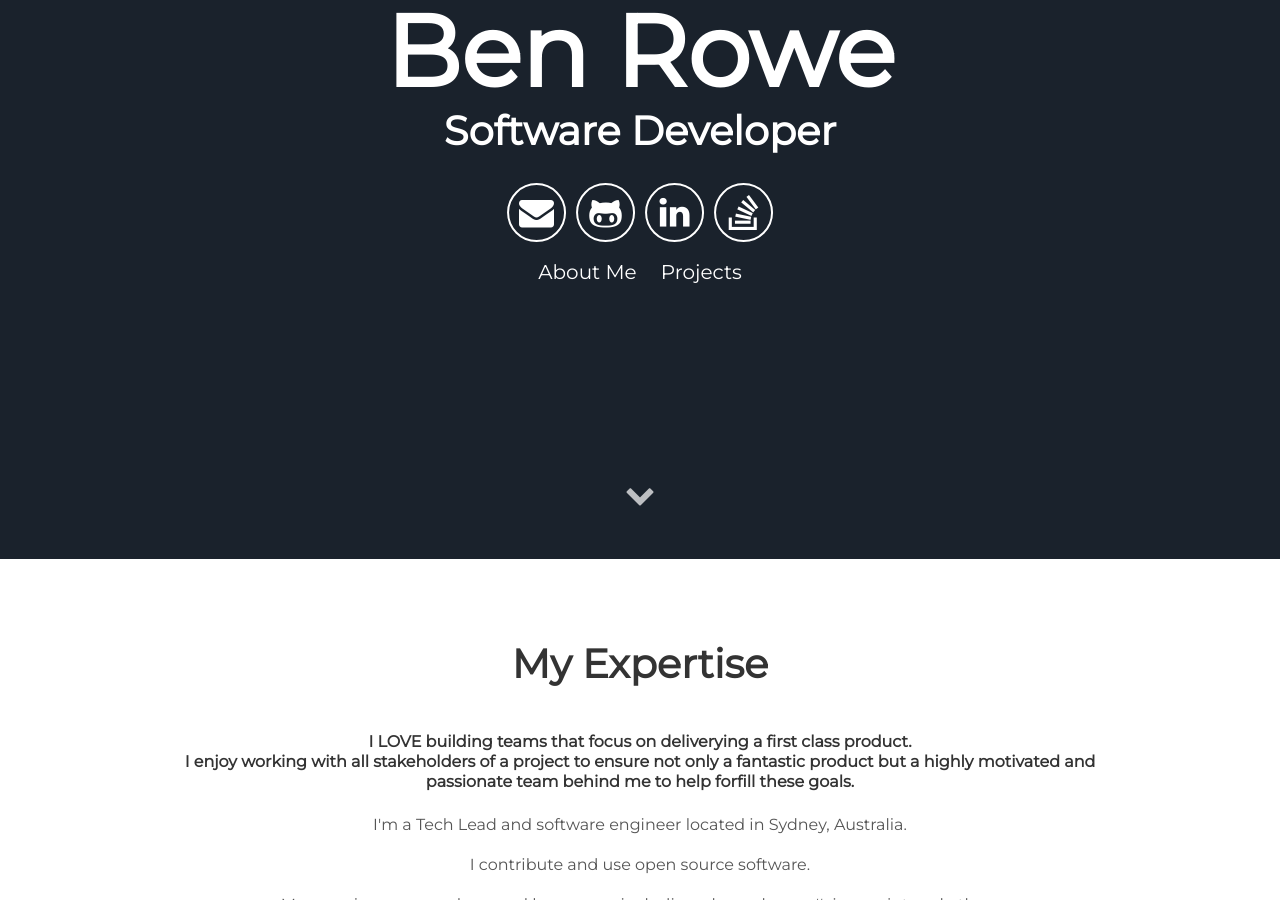
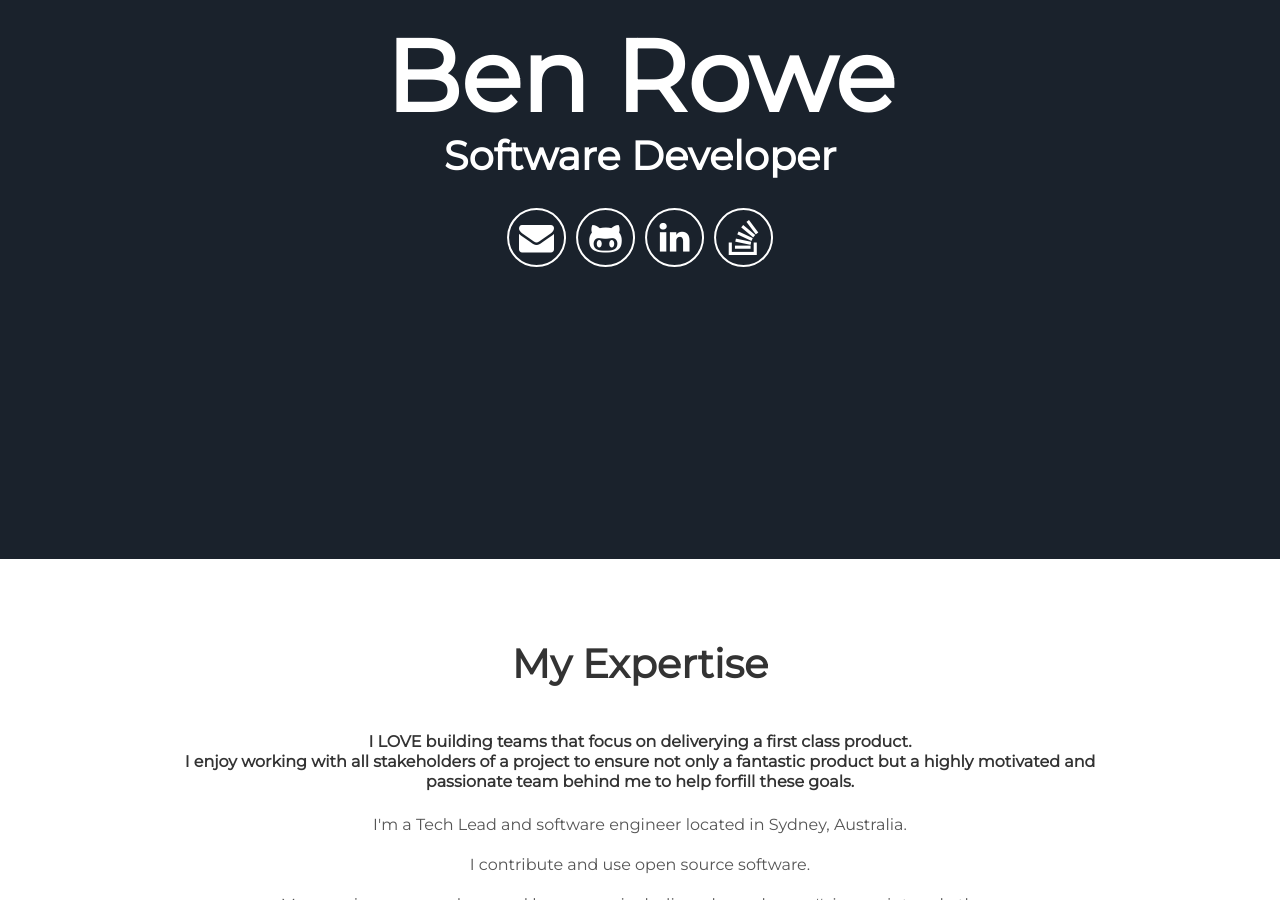
Before and after one commit to benrowe/website, a Jekyll site: the page built from index.html, in a window 1280 px wide and 900 px high, scrolled down 341 px. Built offline with Jekyll 4.4.1, drawn with Linux system fonts in a browser that asks for light colours.

Commit message:
Update header.html

```diff
--- a/_includes/header.html
+++ b/_includes/header.html
@@ -10,10 +10,5 @@
         <a aria-label="My Linkedin" target="_blank" href="https://www.linkedin.com/in/ben-rowe/"><i class="icon fa fa-linkedin" aria-hidden="true"></i></a>
         <a aria-label="My Stackoverflow" target="_blank" href="https://stackoverflow.com/users/123429/ben-rowe"><i class="icon fa fa-stack-overflow" aria-hidden="true"></i></a>
       </div>
-      <div class="header-links">
-        <a class="link" href="#about" data-scroll>About Me</a>
-        <a class="link" href="#projects" data-scroll>Projects</a>
-      </div>
   </div>
-  <a class="down" href="#about" data-scroll><i class="icon fa fa-chevron-down" aria-hidden="true"></i></a>
 </div>
```
